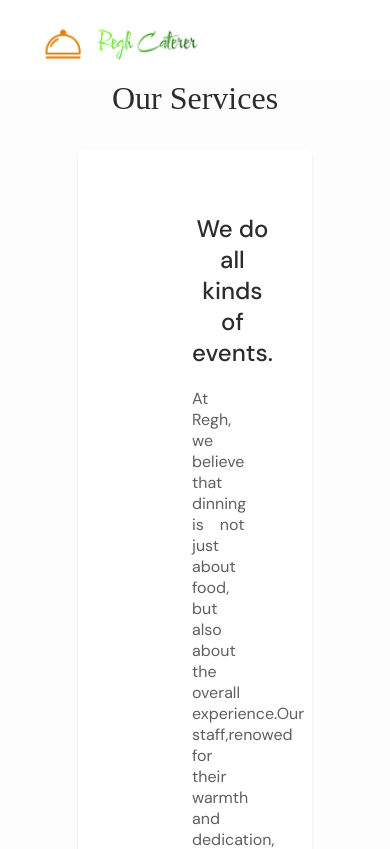
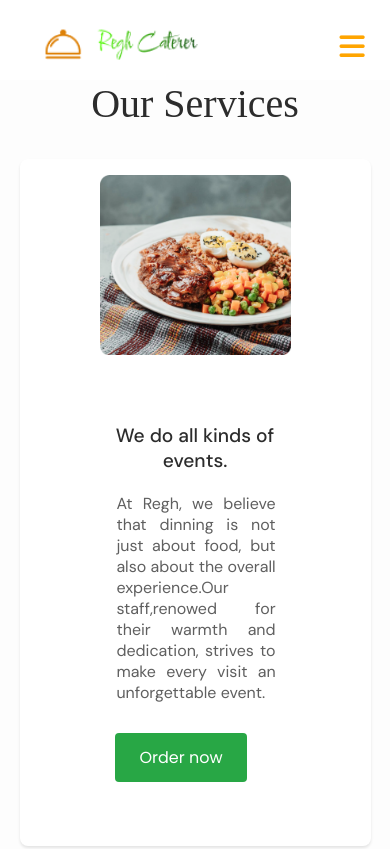
Before and after one commit to shaunpereira13/Regh-caterers, a React (Create React App) app: page /services in a window 390 px wide. Shown: the top 849 px of the page. Built offline with nearby package versions, Linux system fonts and the light colour scheme.

Commit message:
entire design made responsive

```diff
--- a/src/components/InfoBanner/InfoBanner.css
+++ b/src/components/InfoBanner/InfoBanner.css
@@ -1,57 +1,95 @@
-.infobanner{
-  background: #F9F9F7;
+.infobanner {
+  background: #f9f9f7; /* Light background color */
 }
-.Banner
-{
-    display: flex;
-    width:80%;
-    margin:80px auto;
+
+.Banner {
+  display: flex; /* Flexbox for layout */
+  width: 80%; /* Set width */
+  margin: 80px auto; /* Center the banner */
 }
 
 .info-grid {
-  display: grid;
-  grid-template-columns: repeat(2, 1fr);
-  gap: 30px;
-  max-width: 800px;
-
-  margin-top:50px;
+  display: grid; /* Grid layout for info cards */
+  grid-template-columns: repeat(2, 1fr); /* Two columns */
+  gap: 30px; /* Gap between cards */
+  max-width: 800px; /* Max width */
+  margin-top: 50px; /* Space above grid */
 }
 
 .info-card {
-    background-color: #ffffff;
-    border-radius: 8px;
-    padding: 25px 10px;
-    text-align: center;
-    box-shadow: 0 4px 6px rgba(0, 0, 0, 0.1);
+  background-color: #ffffff; /* Card background color */
+  border-radius: 8px; /* Rounded corners */
+  padding: 25px 10px; /* Padding inside cards */
+  text-align: center; /* Center text */
+  box-shadow: 0 4px 6px rgba(0, 0, 0, 0.1); /* Card shadow */
 }
 
 .info-card h2 {
-    margin: 0;
-    font-size: 2rem;
-    font-weight: bold;
+  margin: 0; /* Remove default margin */
+  font-size: 2rem; /* Heading size */
+  font-weight: bold; /* Bold heading */
 }
 
 .info-card p {
-    margin: 10px 0 0;
-    font-size: 1rem;
-    color: #777;
+  margin: 10px 0 0; /* Margin for paragraph */
+  font-size: 1rem; /* Paragraph font size */
+  color: #777; /* Paragraph color */
 }
 
-  h1, h2
-  {
-    font-size: 55px;
-    font-family: playfair;
-    font-weight: 500;
-    font-size: 60px;
-
+h1,
+h2 {
+  font-size: 55px; /* Size for h1 and h2 */
+  font-family: playfair; /* Font family */
+  font-weight: 500; /* Font weight */
 }
 
-  .content
-  {
-    justify-content: center;
-    padding:3rem
+.content {
+  justify-content: center; /* Center content */
+  padding: 3rem; /* Padding around content */
 }
 
-  img{
-    height:90%;
+img {
+  height: 90%; /* Image height */
 }
+
+/* Responsive Styles */
+@media screen and (max-width: 768px) {
+  .Banner {
+    flex-direction: column; /* Stack items vertically */
+    width: 90%; /* Increase width for smaller screens */
+    margin: 40px auto; /* Adjust margin */
+  }
+
+  .info-grid {
+    grid-template-columns: 1fr; /* Single column on smaller screens */
+  }
+
+  .info-card {
+    padding: 15px; /* Reduce padding */
+  }
+
+  h1,
+  h2 {
+    font-size: 40px; /* Smaller heading size */
+  }
+
+  img {
+    height: auto; /* Set height to auto for responsiveness */
+    max-width: 100%; /* Ensure images fit within their container */
+  }
+}
+
+@media screen and (max-width: 576px) {
+  .Banner {
+    margin: 20px auto; /* Further reduce margin */
+  }
+
+  h1,
+  h2 {
+    font-size: 30px; /* Further reduce heading size */
+  }
+
+  .info-card p {
+    font-size: 0.9rem; /* Smaller paragraph font size */
+  }
+}
--- a/src/components/Navbar/Navbar.css
+++ b/src/components/Navbar/Navbar.css
@@ -54,13 +54,14 @@ body {
 }
 
 .nav-links {
-  color: #fff;
+  color: #fff !important; /* Ensure links are white */
   display: flex;
   align-items: center;
   text-decoration: none;
   padding: 0.5rem 1rem;
   height: 100%;
   position: relative; /* To allow the ::after pseudo-element */
+  transition: color 0.3s ease; /* Smooth color transition */
 }
 
 .nav-links::after {
@@ -75,12 +76,16 @@ body {
   bottom: 0;
 }
 
+.nav-links:hover {
+  color: #fff !important; /* Keep hover color white */
+}
+
 .nav-links:hover::after {
   width: 100%; /* Expands the underline */
 }
 
 .fa-bars {
-  color: #fff;
+  color: orange; /* Change the menu icon color to orange */
 }
 
 .nav-links-mobile {
@@ -89,6 +94,7 @@ body {
 
 .menu-icon {
   display: none;
+  color: orange; /* Ensure the menu icon color is orange */
 }
 
 .navbar-logo-m {
@@ -137,10 +143,11 @@ body {
     justify-content: center;
     padding: 2rem;
     width: 100%;
+    color: #fff !important; /* Ensure white text in mobile view */
   }
 
   .nav-links:hover {
-    color: #242424;
+    color: #fff !important; /* Ensure hover stays white */
     border-radius: 0;
   }
 
@@ -157,6 +164,7 @@ body {
     font-size: 1.8rem;
     cursor: pointer;
     z-index: 99;
+    color: orange; /* Ensure the menu icon color is orange */
   }
 
   .fa-times {
@@ -172,8 +180,8 @@ body {
     width: 80%;
     text-decoration: none;
     font-size: 1.5rem;
-    background-color: transparent;
-    color: #fff;
+    background-color: white;
+    color: #fff !important; /* Ensure mobile link text is white */
     padding: 14px 20px;
     border: 1px solid #fff;
     transition: all 0.3s ease-out;
--- a/src/styles/service.css
+++ b/src/styles/service.css
@@ -3,7 +3,6 @@
   margin: 80px auto;
   text-align: center;
   position: relative;
-  /* Ensure the pseudo-elements are positioned relative to this container */
 }
 
 .service::before,
@@ -12,27 +11,20 @@
   position: absolute;
   top: 0;
   bottom: 0;
-  width: 500px;
-  /* Adjust the width to match the image width */
-  /* background-image: url("../assets/sidebanner.png"); */
-  background-color:   #F9F9F7;
+  width: 500px; /* Adjust as necessary */
+  background-color: #f9f9f7;
   opacity: 0.2;
-  /* Replace with your image path */
-  background-repeat: repeat-y;
-  z-index: -1;
-  /* Ensure the image is behind the text */
+  z-index: -1; /* Ensure the image is behind the text */
 }
 
 .service::before {
   left: 0;
   background-position: left center;
-  /* Position the image on the left side */
 }
 
 .service::after {
   right: 0;
   background-position: right center;
-  /* Position the image on the right side */
 }
 
 .serviceTitle {
@@ -49,68 +41,7 @@
   gap: 2rem;
 }
 
-.ServiceItem1 {
-  width: 60%;
-  display: flex;
-  align-items: center;
-  background-color: #ffffff;
-  padding: 1rem;
-  border-radius: 8px;
-  box-shadow: 0 2px 3px rgba(0, 0, 0, 0.1);
-  flex-direction: row;
-  /* Keep this horizontal layout */
-  gap: 50px;
-  /* Gap between image and content */
-}
-
-.ServiceItem1 > div:first-child {
-  background-size: cover;
-  background-position: center;
-  width: 190px;
-  height: 180px;
-  border-radius: 8px;
-}
-
-.ServiceItem1 .content {
-  display: flex;
-  flex-direction: column;
-  align-items: flex-start;
-  gap: 20px;
-  width: 80%;
-}
-
-.ServiceItem1 h1 {
-  font-family: "DM Sans", sans-serif;
-  font-size: 1.5rem;
-  color: #2c2c2c;
-  margin: 0;
-}
-
-.ServiceItem1 p {
-  font-family: "DM Sans", sans-serif;
-  font-size: 1rem;
-  color: #5f5f5f;
-  margin: 0;
-  width: 80%;
-  text-align: justify;
-}
-
-.ServiceItem1 button {
-  padding: 0.75rem 1.5rem;
-  background-color: #28a745;
-  color: white;
-  border: none;
-  border-radius: 4px;
-  cursor: pointer;
-  font-size: 1rem;
-  margin-top: 10px;
-  transition: background-color 0.3s ease;
-}
-
-.ServiceItem1 button:hover {
-  background-color: #218838;
-}
-
+.ServiceItem1,
 .ServiceItem2 {
   width: 60%;
   display: flex;
@@ -119,29 +50,29 @@
   padding: 1rem;
   border-radius: 8px;
   box-shadow: 0 2px 3px rgba(0, 0, 0, 0.1);
-  flex-direction: row-reverse;
-  /* Keep this horizontal layout */
   gap: 50px;
-  /* Gap between image and content */
 }
 
+.ServiceItem1 > div:first-child,
 .ServiceItem2 > div:first-child {
-  background-size: cover;
+  background-size: contain; /* Ensure the image is contained */
   background-position: center;
-  width: 200px;
-  height: 190px;
+  width: 190px; /* Adjust as necessary */
+  height: 180px; /* Adjust as necessary */
   border-radius: 8px;
+  background-repeat: no-repeat; /* Prevents repetition of the background image */
 }
 
+.ServiceItem1 .content,
 .ServiceItem2 .content {
   display: flex;
   flex-direction: column;
   align-items: flex-start;
   gap: 20px;
   width: 80%;
-  margin-left: 2%;
 }
 
+.ServiceItem1 h1,
 .ServiceItem2 h1 {
   font-family: "DM Sans", sans-serif;
   font-size: 1.5rem;
@@ -149,15 +80,19 @@
   margin: 0;
 }
 
+.ServiceItem1 p,
 .ServiceItem2 p {
   font-family: "DM Sans", sans-serif;
   font-size: 1rem;
   color: #5f5f5f;
   margin: 0;
-  width: 90%;
+  width: 80%;
   text-align: justify;
+  margin-left: 10px; /* Reduced left margin */
+  margin-right: 10px; /* Reduced right margin */
 }
 
+.ServiceItem1 button,
 .ServiceItem2 button {
   padding: 0.75rem 1.5rem;
   background-color: #28a745;
@@ -170,25 +105,53 @@
   transition: background-color 0.3s ease;
 }
 
+.ServiceItem1 button:hover,
 .ServiceItem2 button:hover {
   background-color: #218838;
 }
 
-@media (max-width: 768px) {
-  .ServiceList {
-    grid-template-columns: repeat(1, 1fr);
+.ServiceItem2 {
+  flex-direction: row-reverse; /* Keep horizontal layout */
+}
+
+/* Media Queries for Responsiveness */
+@media screen and (max-width: 768px) {
+  .ServiceItem1,
+  .ServiceItem2 {
+    width: 90%; /* Make items wider on smaller screens */
+    flex-direction: column; /* Stack elements vertically */
+    gap: 20px; /* Reduce gap between image and content */
+    margin-left: 10px; /* Lower left margin */
+    margin-right: 10px; /* Lower right margin */
+  }
+
+  .ServiceItem1 > div:first-child,
+  .ServiceItem2 > div:first-child {
+    width: 100%; /* Full width for images on small screens */
+    height: auto; /* Allow auto height for responsiveness */
+    min-height: 180px; /* Ensure a minimum height to keep images visible */
+    background-size: contain; /* Ensure the image is contained within the box */
+    background-repeat: no-repeat; /* Prevent repetition of the background image */
+  }
+
+  .serviceTitle {
+    font-size: 2.5rem; /* Adjust title size */
+  }
+
+  .ServiceItem1 h1,
+  .ServiceItem2 h1 {
+    font-size: 1.2rem; /* Adjust heading size */
+  }
+
+  .ServiceItem1 p,
+  .ServiceItem2 p {
+    width: 100%; /* Full width for paragraphs */
+    margin-left: 1px; /* Further reduced left margin */
+    margin-right: 1px; /* Further reduced right margin */
+  }
+
+  .ServiceItem1 button,
+  .ServiceItem2 button {
+    width: 100%; /* Full width buttons */
   }
 }
-
-@media (max-width: 480px) {
-  .ServiceList {
-    grid-template-columns: 1fr;
-  }
-  .serviceTitle {
-    font-size: 32px;
-  }
-  .Buttons button {
-    font-size: 14px;
-    padding: 8px 15px;
-  }
-}
```
Lines whose indentation alone changed are shown as unchanged.
